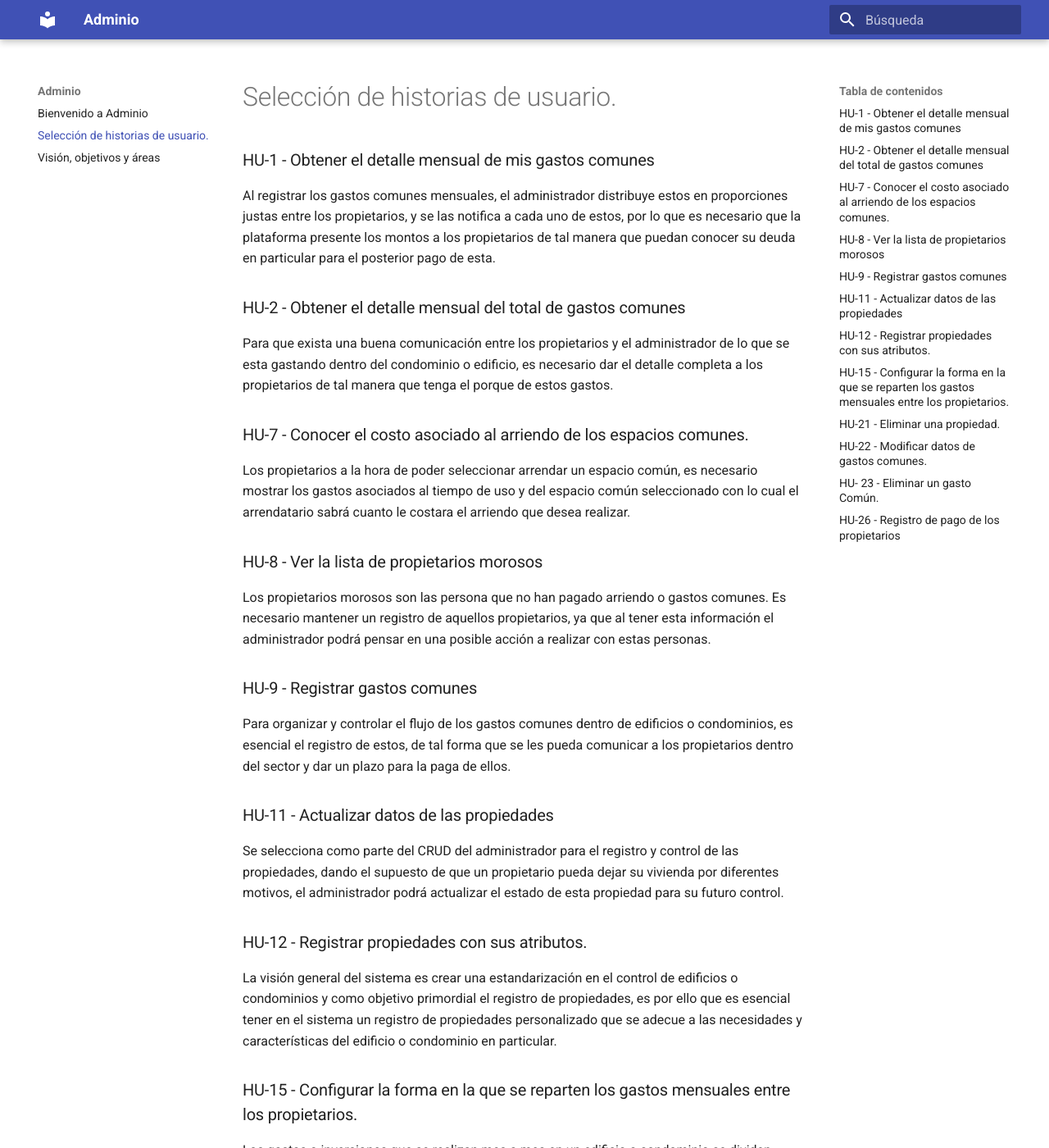
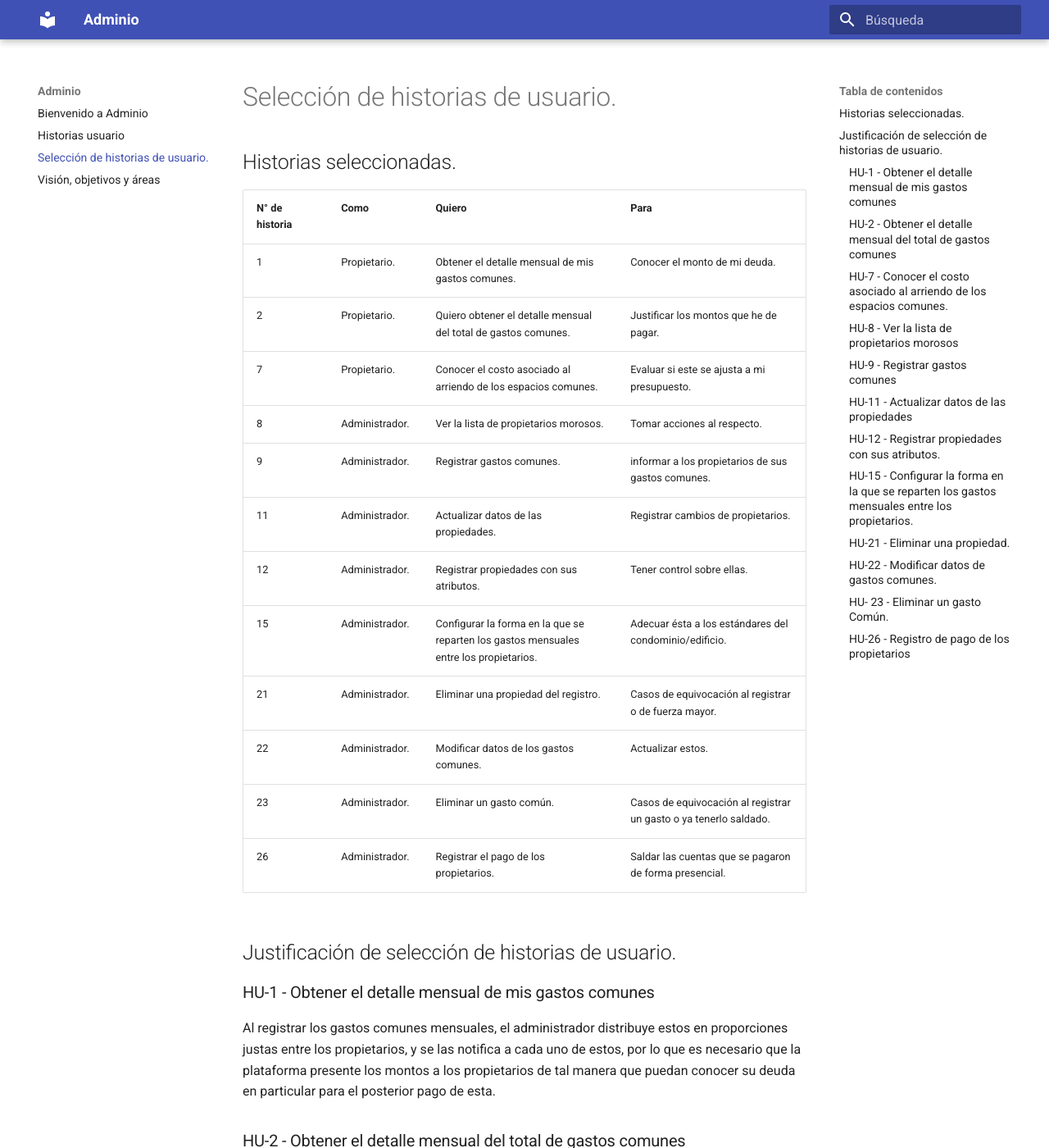
Before and after one commit to diegosauriox/adminio, an MkDocs documentation site: the page built from docs/seleccion-historias-usuario.md, in a window 1280 px wide and 1400 px high. Shown: the whole window at 82% size. Built offline with MkDocs 1.6.1 and Material for MkDocs 9.7.7, drawn with Linux system fonts in a browser that asks for light colours.

Commit message:
Historias de usuario seleccionadas

```diff
--- a/docs/seleccion-historias-usuario.md
+++ b/docs/seleccion-historias-usuario.md
@@ -1,6 +1,34 @@
 # Selección de historias de usuario.
 
+
+
+## Historias seleccionadas.
+
+
+
+| N° de historia | Como           | Quiero                                                       | Para                                                         |
+| -------------- | -------------- | ------------------------------------------------------------ | ------------------------------------------------------------ |
+| 1              | Propietario.   | Obtener el detalle mensual de mis gastos comunes.            | Conocer el monto de mi deuda.                                |
+| 2              | Propietario.   | Quiero obtener el detalle mensual del total de gastos comunes. | Justificar los montos que he de pagar.                       |
+| 7              | Propietario.   | Conocer el costo asociado al arriendo de los espacios comunes. | Evaluar si este se ajusta a mi presupuesto.                  |
+| 8              | Administrador. | Ver la lista de propietarios morosos.                        | Tomar acciones al respecto.                                  |
+| 9              | Administrador. | Registrar gastos comunes.                                    | informar a los propietarios de sus gastos comunes.           |
+| 11             | Administrador. | Actualizar datos de las propiedades.                         | Registrar cambios de propietarios.                           |
+| 12             | Administrador. | Registrar propiedades con sus atributos.                     | Tener control sobre ellas.                                   |
+| 15             | Administrador. | Configurar la forma en la que se reparten los gastos mensuales entre los propietarios. | Adecuar ésta a los estándares del condominio/edificio.       |
+| 21             | Administrador. | Eliminar una propiedad del registro.                         | Casos de equivocación al registrar o de fuerza mayor.        |
+| 22             | Administrador. | Modificar datos de los gastos comunes.                       | Actualizar estos.                                            |
+| 23             | Administrador. | Eliminar un gasto común.                                     | Casos de equivocación al registrar un gasto o ya tenerlo saldado. |
+| 26             | Administrador. | Registrar el pago de los propietarios.                       | Saldar las cuentas que se pagaron de forma presencial.       |
+
+
+
+## Justificación de selección de historias de usuario.
+
+
+
 ### HU-1 - Obtener el detalle mensual de mis gastos comunes
+
 Al registrar los gastos comunes mensuales, el administrador distribuye estos en proporciones justas entre los propietarios, y se las notifica a cada uno de estos, por lo que es necesario que la plataforma presente los montos a los propietarios de tal manera que puedan conocer su deuda en particular para el posterior pago de esta.
 
 
```
Also changed, not shown: docs/historias-usuario.md (added).
